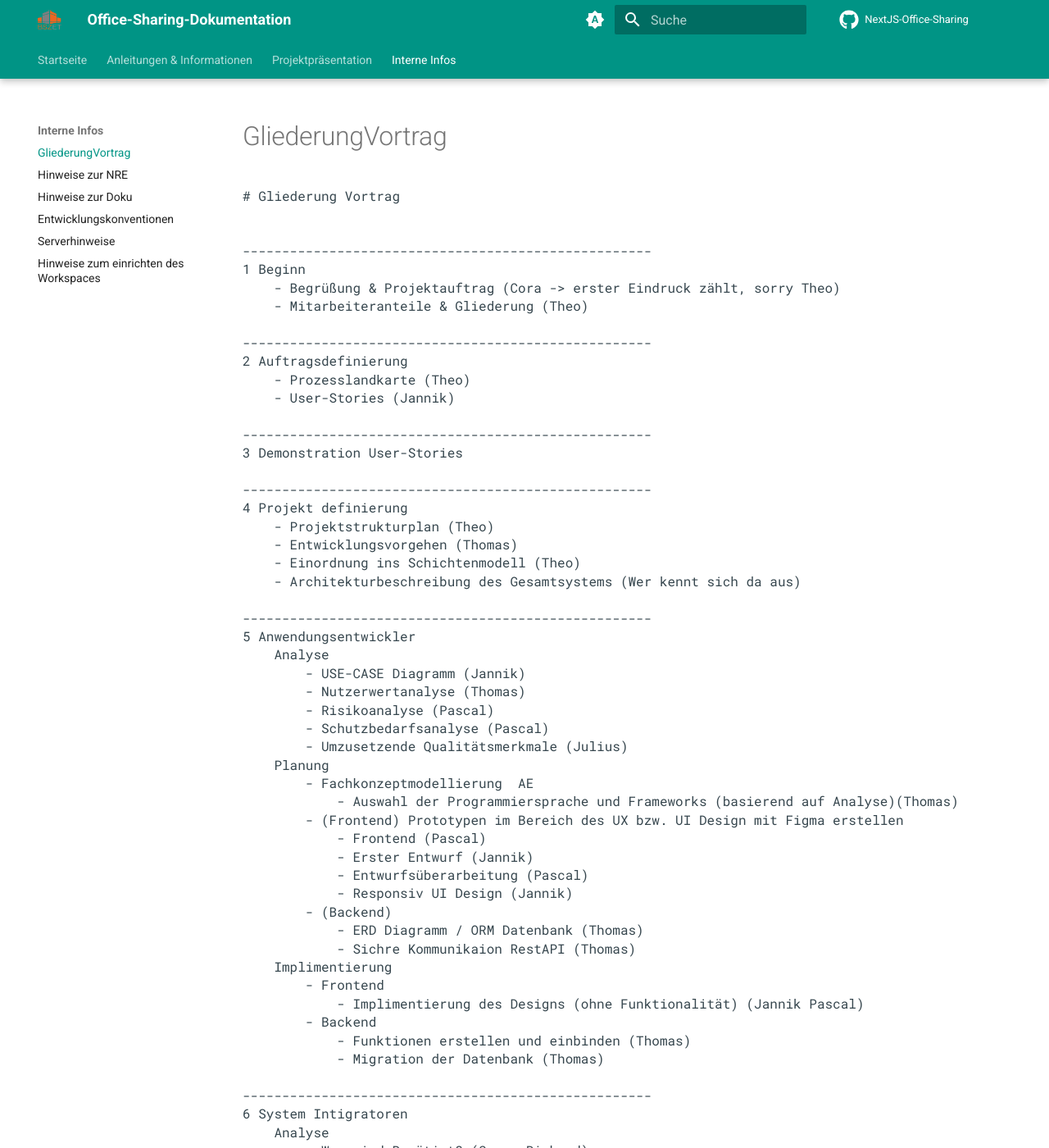
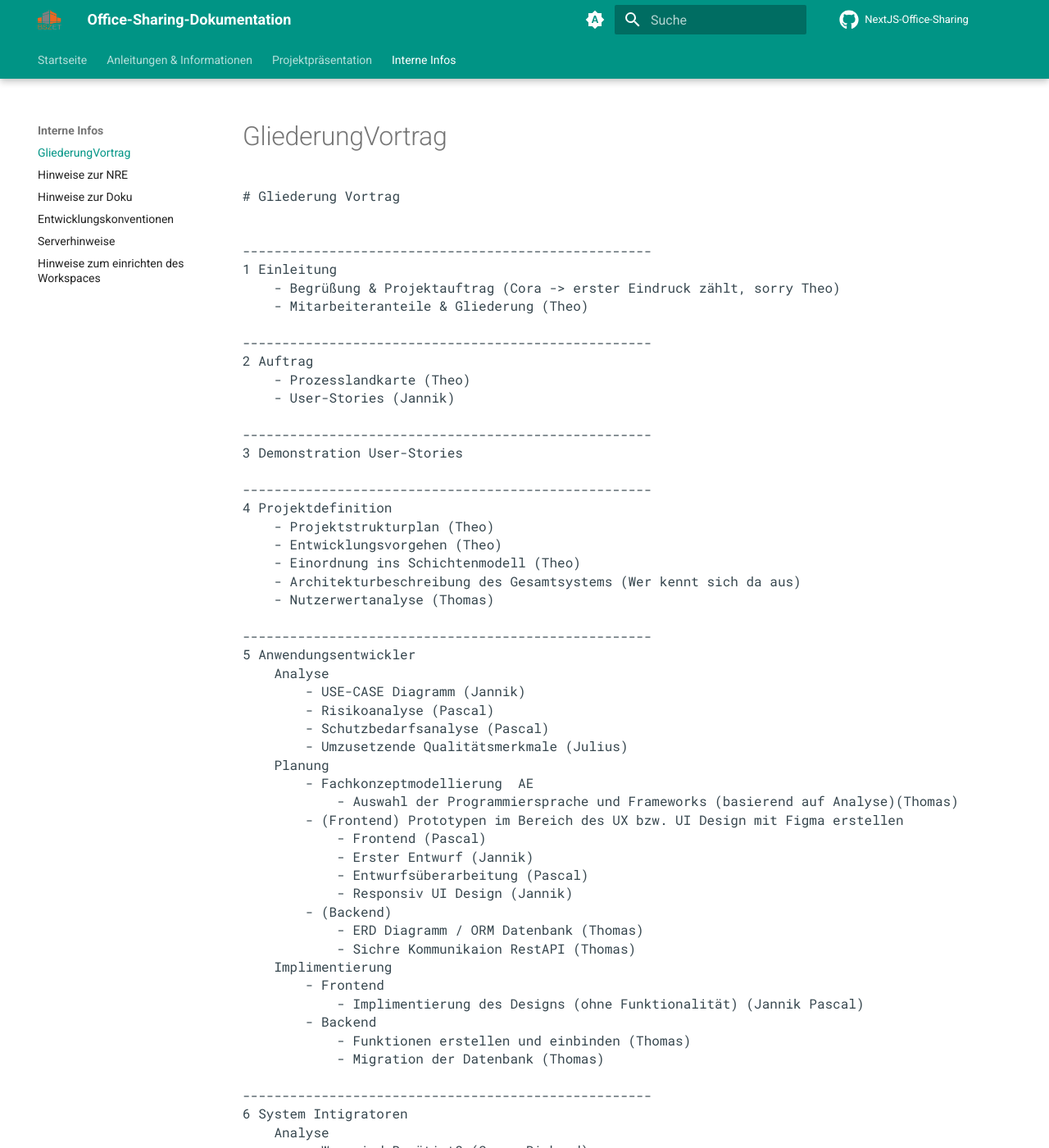
Before and after one commit to gz-bad-erzland-p2/Dokumentation, an MkDocs documentation site: the page built from docs/{Interne Informationen}/GliederungVortrag.md, in a window 1280 px wide and 1400 px high. Shown: the whole window at 82% size. Built offline with MkDocs 1.6.1 and Material for MkDocs 9.7.7, drawn with Linux system fonts in a browser that asks for light colours; comment, search, counter and statistics services are not loaded; some of the changed text lies outside the part shown.

Commit message:
Update GliederungVortrag.md

```diff
--- a/docs/{Interne Informationen}/GliederungVortrag.md
+++ b/docs/{Interne Informationen}/GliederungVortrag.md
@@ -5,12 +5,12 @@
 
 
 ----------------------------------------------------
-1 Beginn
+1 Einleitung
 	- Begrüßung & Projektauftrag (Cora -> erster Eindruck zählt, sorry Theo)
 	- Mitarbeiteranteile & Gliederung (Theo)
 
 ----------------------------------------------------
-2 Auftragsdefinierung
+2 Auftrag
 	- Prozesslandkarte (Theo)
 	- User-Stories (Jannik)
 
@@ -18,17 +18,17 @@
 3 Demonstration User-Stories
 
 ----------------------------------------------------
-4 Projekt definierung
+4 Projektdefinition
 	- Projektstrukturplan (Theo)
-	- Entwicklungsvorgehen (Thomas)
+	- Entwicklungsvorgehen (Theo)
 	- Einordnung ins Schichtenmodell (Theo)
 	- Architekturbeschreibung des Gesamtsystems (Wer kennt sich da aus)
+	- Nutzerwertanalyse (Thomas)
 
 ----------------------------------------------------
 5 Anwendungsentwickler
 	Analyse
 		- USE-CASE Diagramm (Jannik)
-		- Nutzerwertanalyse (Thomas)
 		- Risikoanalyse (Pascal)
 		- Schutzbedarfsanalyse (Pascal)
 		- Umzusetzende Qualitätsmerkmale (Julius)
```
